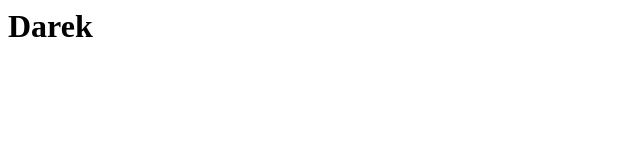
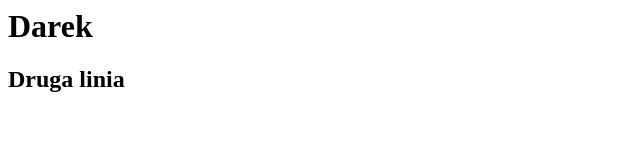
Before and after one commit to TYRNSTVNSN/youtube, a plain HTML site: page index.html in a window 1280 px wide. Shown: the whole page, without its empty margins (0-640 px from the left). Drawn offline with Linux system fonts and the light colour scheme.

Commit message:
Update index.html

```diff
--- a/index.html
+++ b/index.html
@@ -1 +1,2 @@
 <h1>Darek</h1>
+<h2>Druga linia</h2>
```
